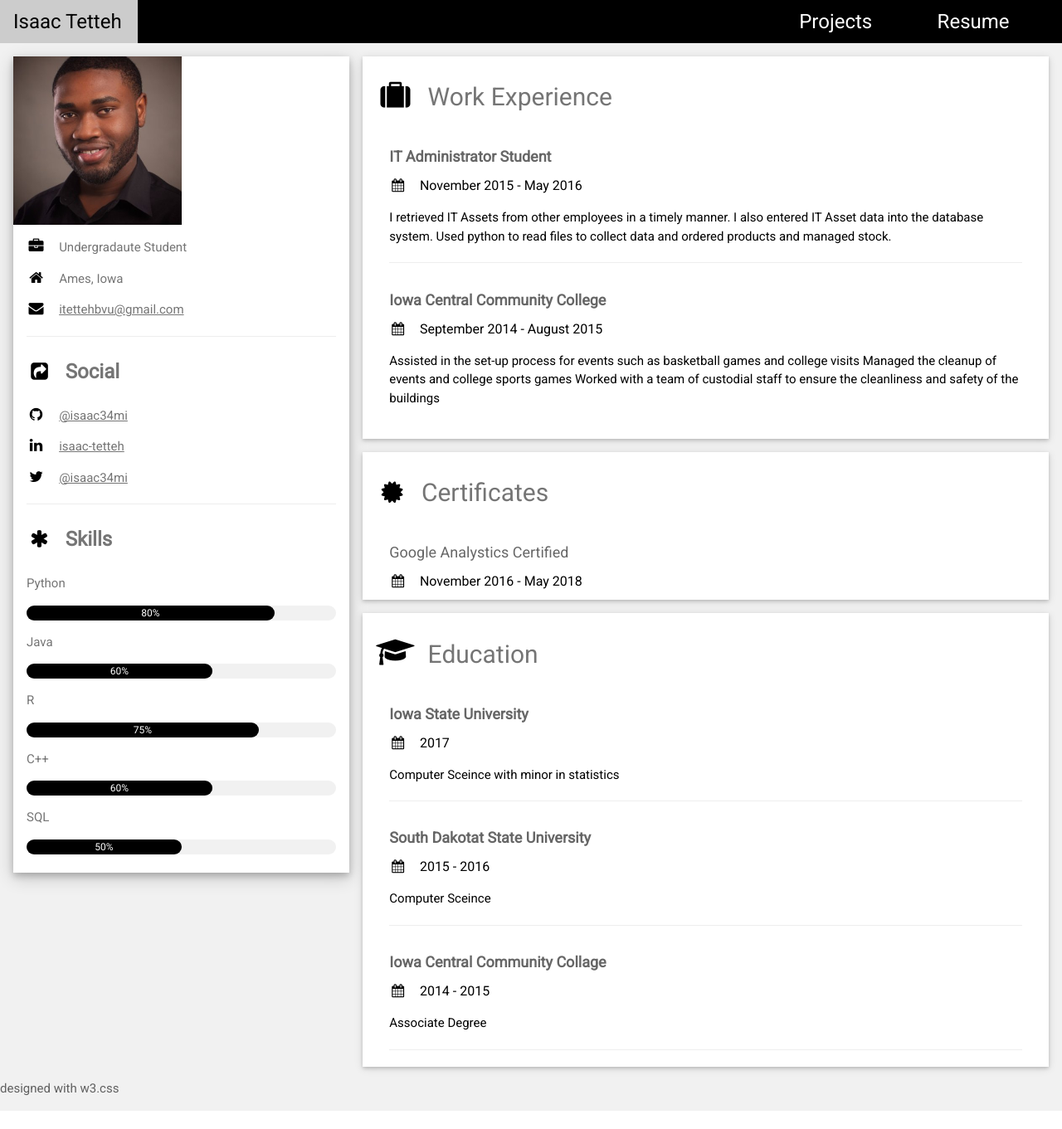
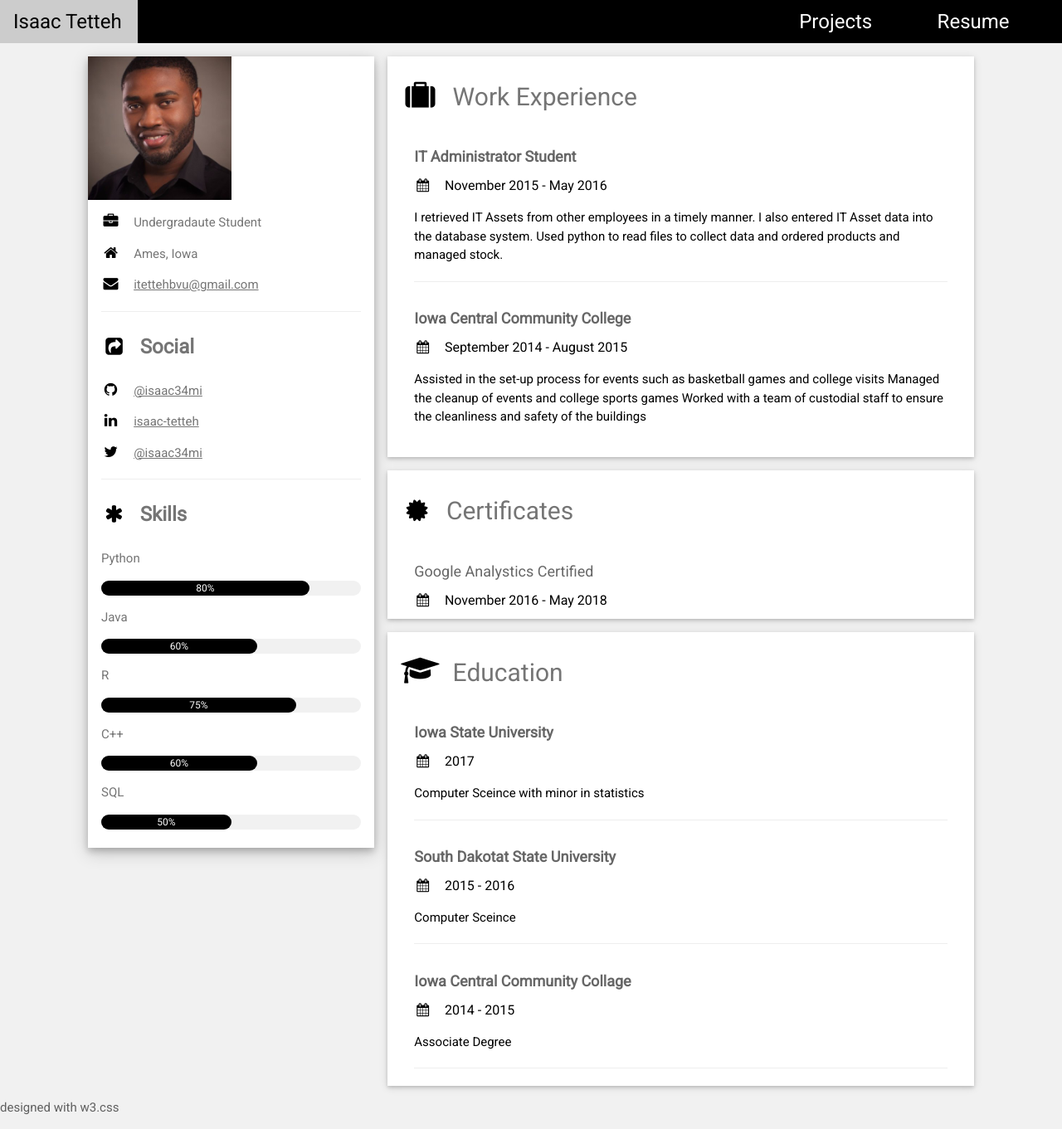
Before and after one commit to isaac34mi/Portfolio, a Flask app: page / in a window 1280 px wide. Shown: the whole page at 83% size. Before the commit the page ends 1339 px from the top, so only its background shows below. Run offline with Flask 2, Linux system fonts and the light colour scheme.

Commit message:
Update resume.html

```diff
--- a/templates/resume.html
+++ b/templates/resume.html
@@ -2,7 +2,7 @@
 
 {% block content %}
 <!-- Page Container -->
-<div class="w3-content w3-margin-top" style="max-width:1400px;">
+<div class="w3-content w3-margin-top" style="max-width:1100px;">
 
   <!-- The Grid -->
   <div class="w3-row-padding">
```
